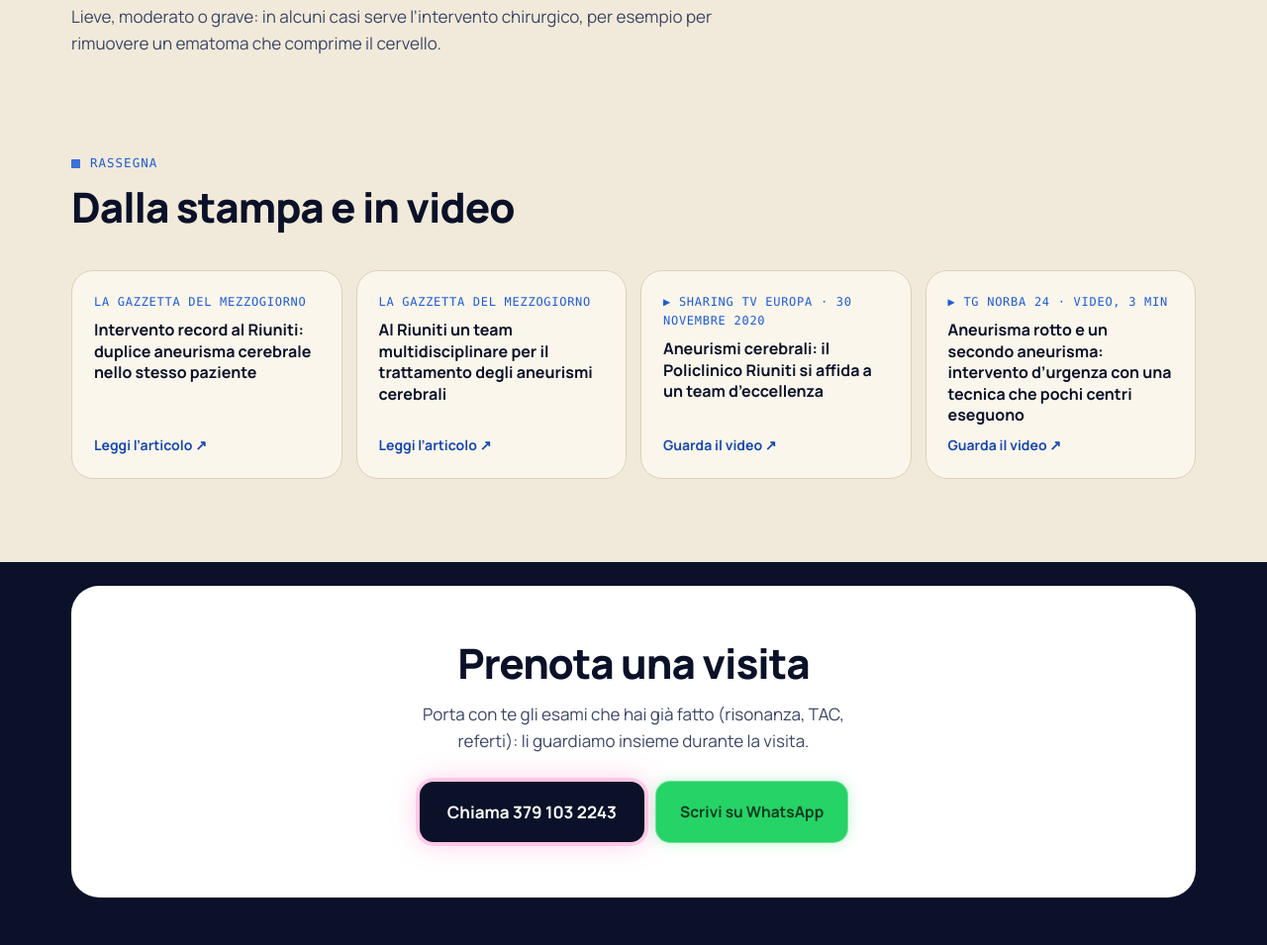
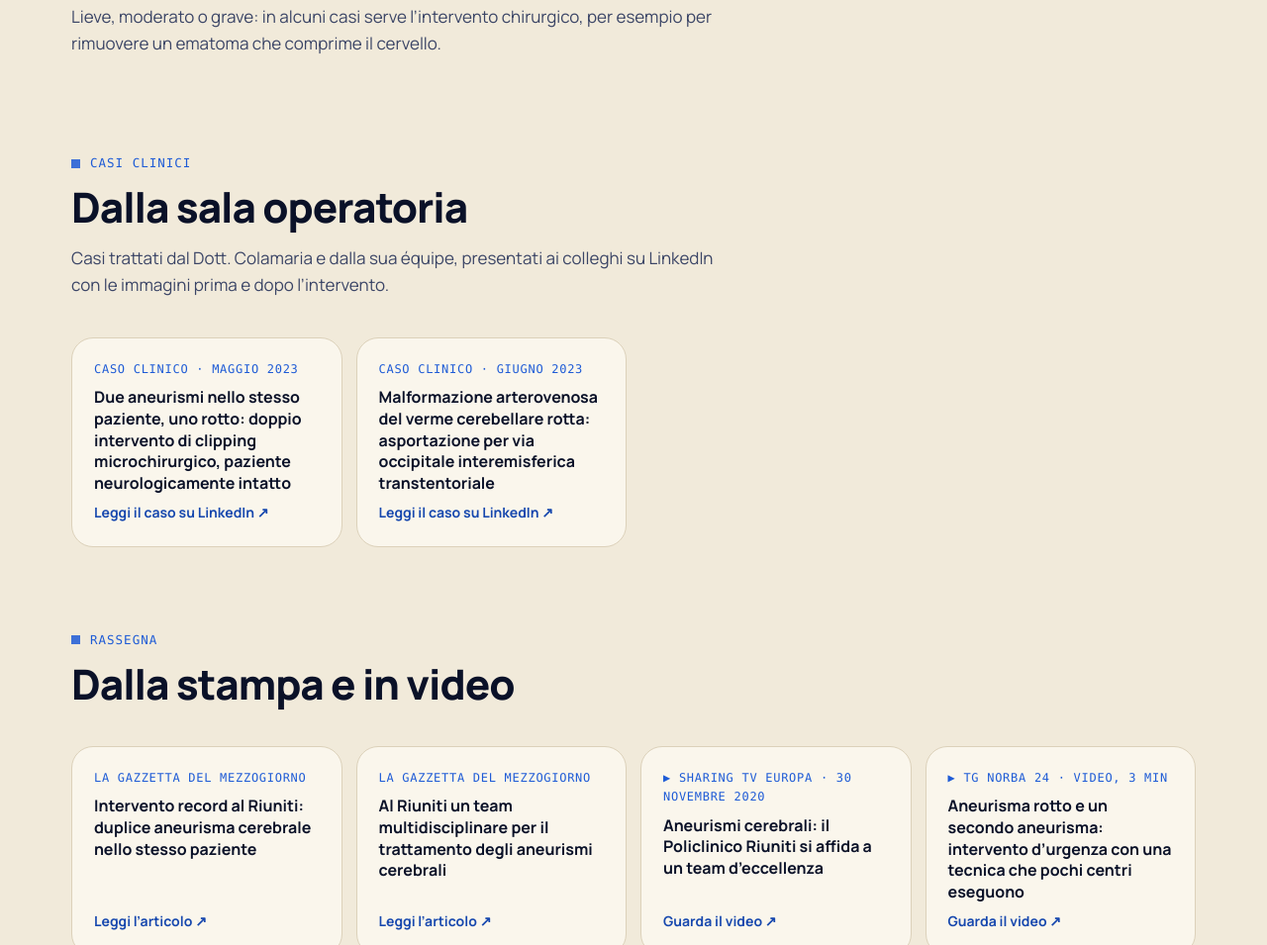
Before and after one commit to adskir/bozzacolamaria, a plain HTML site: page patologie-vascolari.html in a window 1280 px wide. Shown: the part 1860-2815 px from the top of the page at 99% size. Drawn offline with Linux system fonts and the light colour scheme.

Commit message:
Aneurismi: casi clinici LinkedIn (doppio aneurisma, MAV del verme)
Co-Authored-By: Claude Opus 5.5 <noreply@anthropic.com>
Claude-Session: https://claude.ai/code/session_01KutUNZmbXa2PRUqu11jtbw

```diff
--- a/patologie-vascolari.html
+++ b/patologie-vascolari.html
@@ -157,6 +157,28 @@
   </div>
 </section>
 
+<section class="light" id="casi" style="padding-top:0">
+  <div class="wrap">
+    <div class="head">
+      <div class="kicker">Casi clinici</div>
+      <h2>Dalla sala operatoria</h2>
+      <p style="color:var(--ink-soft);max-width:40em">Casi trattati dal Dott. Colamaria e dalla sua équipe, presentati ai colleghi su LinkedIn con le immagini prima e dopo l’intervento.</p>
+    </div>
+    <div class="media-grid">
+      <a class="media" href="https://www.linkedin.com/posts/antonio-colamaria-a13306196_paziente-maschio-di-57-anni-arrivato-activity-7068881325281132544-Lij0/" target="_blank" rel="noopener">
+        <span class="src">Caso clinico · maggio 2023</span>
+        <b>Due aneurismi nello stesso paziente, uno rotto: doppio intervento di clipping microchirurgico, paziente neurologicamente intatto</b>
+        <span class="go">Leggi il caso su LinkedIn ↗</span>
+      </a>
+      <a class="media" href="https://www.linkedin.com/posts/antonio-colamaria-a13306196_ita-paziente-maschio-di-47-anni-arrivato-ugcPost-7075871247867289601-tleM/" target="_blank" rel="noopener">
+        <span class="src">Caso clinico · giugno 2023</span>
+        <b>Malformazione arterovenosa del verme cerebellare rotta: asportazione per via occipitale interemisferica transtentoriale</b>
+        <span class="go">Leggi il caso su LinkedIn ↗</span>
+      </a>
+    </div>
+  </div>
+</section>
+
 <section class="light" style="padding-top:0">
   <div class="wrap">
     <div class="head">
```
